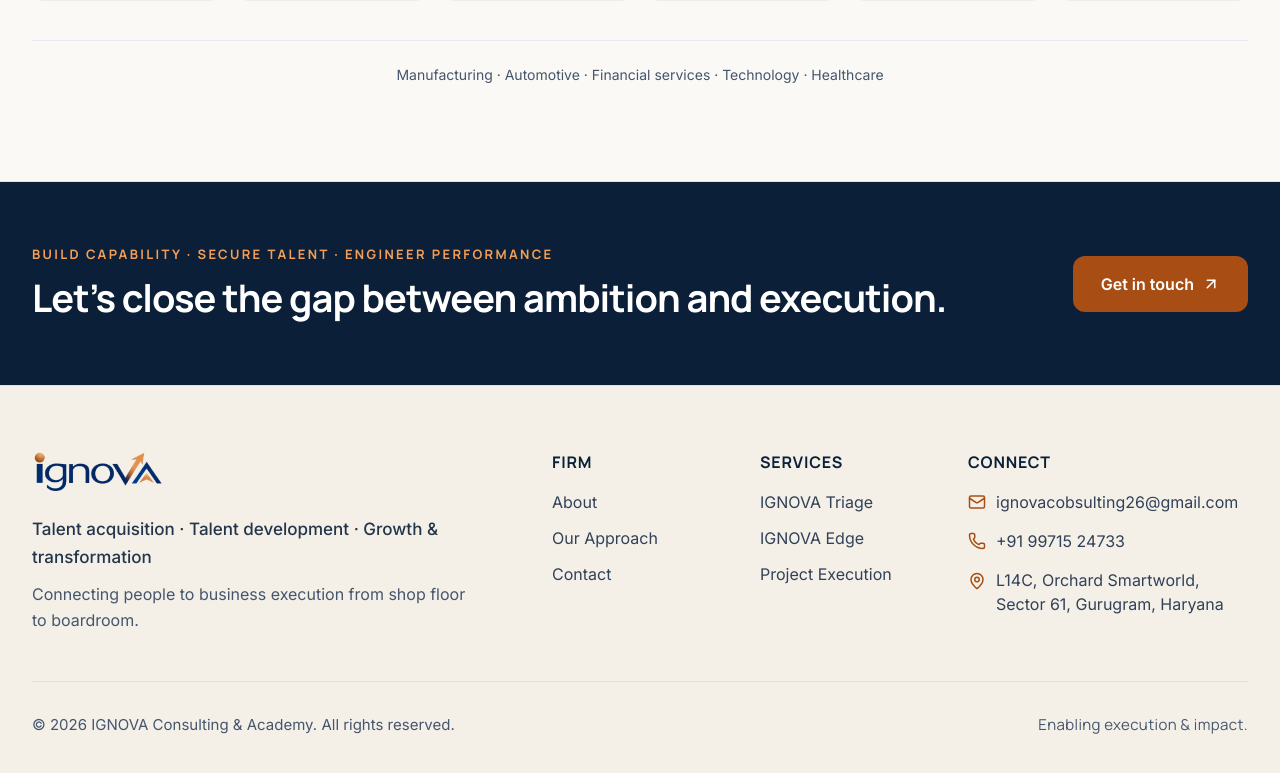
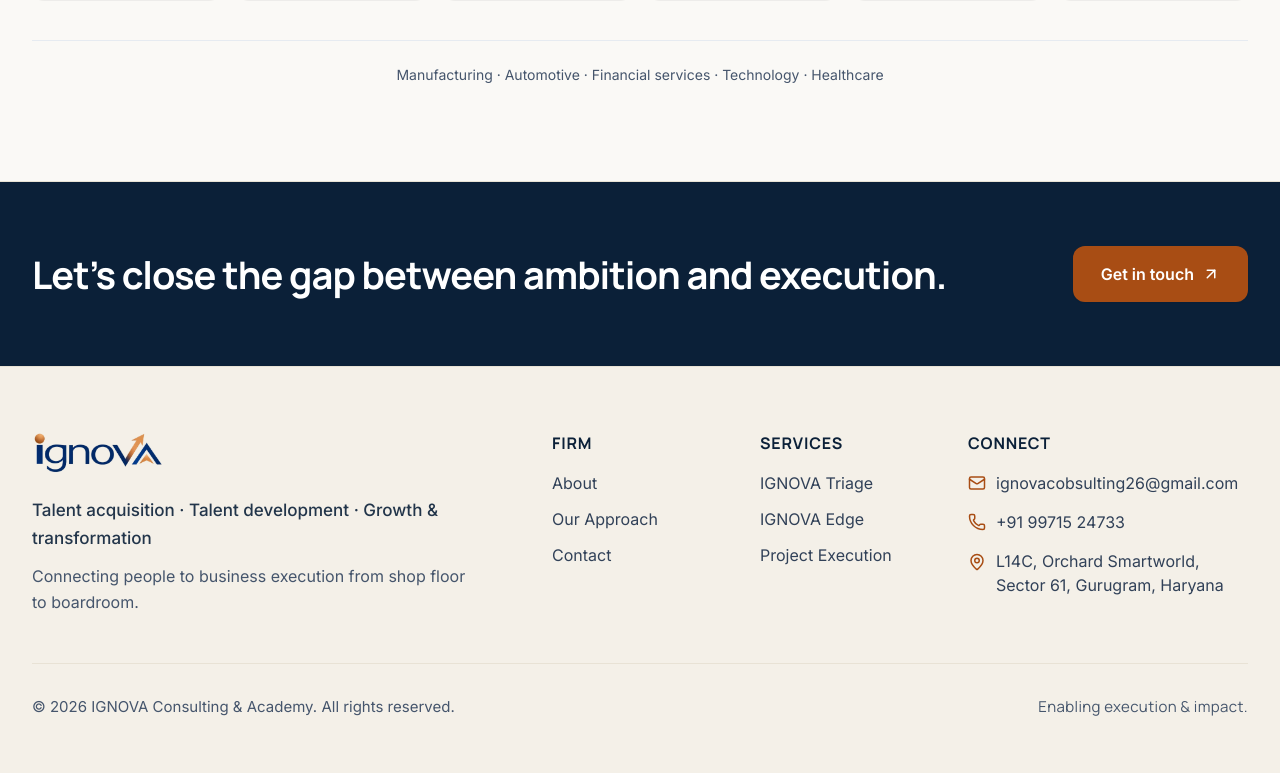
Before and after one commit to ayushprakash1010-jpg/Ignova, a Next.js app: page / in a window 1280 px wide. Shown: the part 4417-5190 px from the top of the page. Built offline with nearby package versions, Linux system fonts and the light colour scheme; a web font is replaced by a local one.

Commit message:
copy(home): remove eyebrow above bottom CTA heading

```diff
--- a/src/app/page.tsx
+++ b/src/app/page.tsx
@@ -632,14 +632,9 @@ export default function HomePage() {
           ========================================================================= */}
       <section className="bg-[#0B2038] py-14 sm:py-16 text-white">
         <div className="max-w-7xl mx-auto px-4 sm:px-6 lg:px-8 flex flex-col md:flex-row md:items-center justify-between gap-6 md:gap-8">
-          <div>
-            <p className="text-xs sm:text-[13px] font-bold uppercase tracking-[0.18em] text-[#F59E56] font-accent mb-2.5">
-              Build capability &middot; Secure talent &middot; Engineer performance
-            </p>
-            <h2 className="text-3xl sm:text-4xl lg:text-[36px] xl:text-[38px] font-bold text-white tracking-tight leading-tight">
-              Let&rsquo;s close the gap between ambition and execution.
-            </h2>
-          </div>
+          <h2 className="text-3xl sm:text-4xl lg:text-[36px] xl:text-[38px] font-bold text-white tracking-tight leading-tight">
+            Let&rsquo;s close the gap between ambition and execution.
+          </h2>
           <div className="flex-shrink-0">
             <Link
               href="/contact"
```
